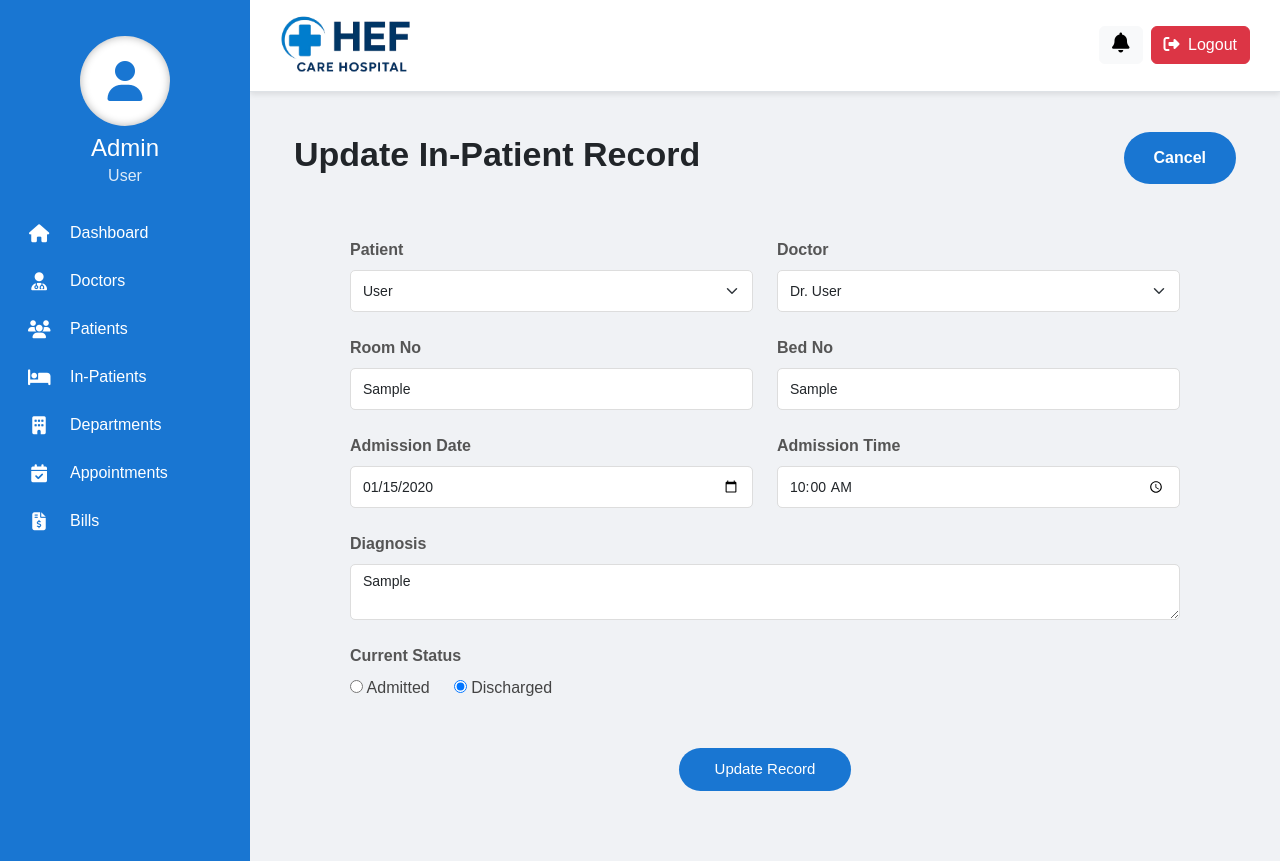
After one commit to fatimaabdulhayyi-bit/HMS, a Django app: page /update_In_Patient/1/ in a window 1280 px wide. The commit adds this page. Run offline with Django 5.2, Linux system fonts and the light colour scheme; tables that the repository leaves empty hold one stand-in row (values such as "Sample post").

Commit message:
Manage In-Patients

```diff
--- a/hospital/admin.py
+++ b/hospital/admin.py
@@ -1,10 +1,11 @@
 from django.contrib import admin
-from .models import UserAccount,Patients,Departments, Doctors, PatientFeedback
+from .models import UserAccount,Patients,Departments, Doctors, PatientFeedback, InPatient
 
 admin.site.register(UserAccount)
 admin.site.register(Patients)
 admin.site.register(Departments)
 admin.site.register(Doctors)
+admin.site.register(InPatient)
 class PatientFeedbackAdmin(admin.ModelAdmin):
     list_display = ( 'patient_name', 'description_short',)
     def patient_name(self, obj):
--- a/hospital/templates/hospital/admin/admin_dashboard.html
+++ b/hospital/templates/hospital/admin/admin_dashboard.html
@@ -35,13 +35,13 @@
 
     <!-- IPD -->
    <div class="col-xl-4 col-lg-4 col-md-6 col-sm-12">
-      <a href="{% url 'IPD' %}" class="dashboard-card">
+      <a href="{% url 'In_Patient' %}" class="dashboard-card">
         <div class="card-icon">
           <i class="fa fa-bed me-2"></i>
         </div>
         <div class="card-content">
           <h3>In-Patients</h3>
-          <p>0</p>
+          <p>{{ total_InPatients }}</p>
         </div>
       </a>
     </div>
--- a/hospital/templates/hospital/admin/base_admin.html
+++ b/hospital/templates/hospital/admin/base_admin.html
@@ -44,7 +44,7 @@
       <li class="nav-item"><a href="{% url 'admin_dashboard' %}" class="nav-link"><i class="fa fa-home me-2"></i>Dashboard</a></li>
       <li><a href="{% url 'doctors' %}" class="nav-link"><i class="fa fa-user-md me-2"></i>Doctors</a></li>
       <li><a href="{% url 'patients' %}" class="nav-link"><i class="fa fa-users me-2"></i>Patients</a></li>
-      <li><a href="{% url 'IPD' %}" class="nav-link"><i class="fa fa-bed me-2"></i>In-Patients</a></li>
+      <li><a href="{% url 'In_Patient' %}" class="nav-link"><i class="fa fa-bed me-2"></i>In-Patients</a></li>
       <li><a href="{% url 'department' %}" class="nav-link"><i class="fa fa-building me-2"></i>Departments</a></li>
       <li><a href="{% url 'manage_appointments' %}" class="nav-link"><i class="fa fa-calendar-check me-2"></i>Appointments</a></li>
       <li><a href="{% url 'bill_list' %}" class="nav-link"><i class="fa fa-file-invoice-dollar me-2"></i>Bills</a></li>
--- /dev/null
+++ b/hospital/templates/hospital/admin/update_In_Patient.html
@@ -0,0 +1,152 @@
+{% extends 'hospital/admin/base_admin.html' %}
+{% load static %}
+
+{% block title %}Update In-Patient{% endblock %}
+
+{% block content %}
+
+<div class="d-flex justify-content-between align-items-center mb-4 px-4 pt-4">
+  <h2 class="page-title">Update In-Patient Record</h2>
+  <a href="{% url 'In_Patient' %}" class="btn-back">Cancel</a>
+</div>
+
+<div class="doctor-form-wrapper">
+  <form method="POST" class="doctor-form" id="updateIpdForm">
+    {% csrf_token %}
+
+    <div class="row g-4">
+      <div class="col-md-6">
+        <label class="form-label">Patient</label>
+        <select name="patient" class="form-select" required>
+          {% for p in patients %}
+            <option value="{{ p.id }}" {% if p.id == record.patient.id %}selected{% endif %}>
+              {{ p.user.fullname }}
+            </option>
+          {% endfor %}
+        </select>
+      </div>
+
+      <div class="col-md-6">
+        <label class="form-label">Doctor</label>
+        <select name="doctor" class="form-select" required>
+          {% for d in doctors %}
+            <option value="{{ d.id }}" {% if d.id == record.doctor.id %}selected{% endif %}>
+              Dr. {{ d.user.fullname }}
+            </option>
+          {% endfor %}
+        </select>
+      </div>
+
+      <div class="col-md-6">
+        <label class="form-label">Room No</label>
+        <input type="text" id="room_no" name="room_no" class="form-control" value="{{ record.room_no }}" required>
+        <small id="roomError" style="color:red;"></small>
+      </div>
+
+      <div class="col-md-6">
+        <label class="form-label">Bed No</label>
+        <input type="text" id="bed_no" name="bed_no" class="form-control" value="{{ record.bed_no }}" required>
+        <small id="bedError" style="color:red;"></small>
+      </div>
+
+      <div class="col-md-6">
+        <label class="form-label">Admission Date</label>
+        <input type="date" id="admission_date" name="admission_date" class="form-control" value="{{ record.admission_date|date:'Y-m-d' }}" required>
+        <small id="dateError" style="color:red;"></small>
+      </div>
+
+      <div class="col-md-6">
+        <label class="form-label">Admission Time</label>
+        <input type="time" name="admission_time" class="form-control" value="{{ record.admission_time|time:'H:i' }}" required>
+      </div>
+
+      <div class="col-md-12">
+        <label class="form-label">Diagnosis</label>
+        <textarea id="diagnosis" name="diagnosis" class="form-control" rows="2" required>{{ record.diagnosis }}</textarea>
+        <small id="diagnosisError" style="color:red;"></small>
+      </div>
+    </div>
+
+    <div class="mt-4">
+      <label class="form-label">Current Status</label>
+      <div class="d-flex gap-4">
+        <label class="radio-label">
+          <input type="radio" name="status" value="Admitted" {% if not record.is_discharged %}checked{% endif %}> Admitted
+        </label>
+        <label class="radio-label">
+          <input type="radio" name="status" value="Discharged" {% if record.is_discharged %}checked{% endif %}> Discharged
+        </label>
+      </div>
+    </div>
+
+    <div class="text-center mt-5">
+      <button type="submit" class="btn-submit" id="updateBtn">Update Record</button>
+    </div>
+  </form>
+</div>
+
+<script>
+// 1. Browser calendar limit (Max today)
+let todayStr = new Date().toISOString().split("T")[0];
+document.getElementById("admission_date").setAttribute("max", todayStr);
+
+document.getElementById("updateIpdForm").addEventListener("submit", function(e){
+    let isValid = true;
+
+    // --- DATE VALIDATION ---
+    let inputDateVal = document.getElementById("admission_date").value;
+    let dateError = document.getElementById("dateError");
+    let today = new Date();
+    today.setHours(0, 0, 0, 0);
+    let selectedDate = new Date(inputDateVal);
+    selectedDate.setHours(0, 0, 0, 0);
+
+    if(selectedDate > today){
+        dateError.innerText = "Future date is not allowed.";
+        isValid = false;
+    } else {
+        dateError.innerText = "";
+    }
+
+    // --- DIAGNOSIS VALIDATION ---
+    let diag = document.getElementById("diagnosis").value.trim();
+    let diagError = document.getElementById("diagnosisError");
+    if(diag.length < 5){
+        diagError.innerText = "Please enter a valid diagnosis (min 5 characters).";
+        isValid = false;
+    } else {
+        diagError.innerText = "";
+    }
+
+    // --- ROOM/BED FORMAT VALIDATION ---
+    let pattern = /^[a-zA-Z0-9\s-]+$/;
+    let room = document.getElementById("room_no").value;
+    let bed = document.getElementById("bed_no").value;
+
+    if(!pattern.test(room)){
+        document.getElementById("roomError").innerText = "Special characters not allowed.";
+        isValid = false;
+    } else {
+        document.getElementById("roomError").innerText = "";
+    }
+
+    if(!pattern.test(bed)){
+        document.getElementById("bedError").innerText = "Special characters not allowed.";
+        isValid = false;
+    } else {
+        document.getElementById("bedError").innerText = "";
+    }
+
+    // Agar koi validation fail hui to form submit nahi hoga
+    if(!isValid){
+        e.preventDefault();
+    } else {
+        // Double submission prevention
+        const btn = document.getElementById("updateBtn");
+        btn.disabled = true;
+        btn.innerText = "Updating...";
+    }
+});
+</script>
+
+{% endblock %}
--- a/hospital/urls.py
+++ b/hospital/urls.py
@@ -25,8 +25,10 @@ urlpatterns = [
     path('add_patient/',views.add_patient, name='add_patient'),
     path('update-patient/<int:pk>/', views.update_patient, name='update_patient'),
     path('delete-patient/<int:pk>/', views.delete_patient, name='delete_patient'),
-    path('IPD/',views.IPD, name='IPD'),
-    path('add_IP-record/',views.add_IPrecord,name='add_IP-record'),
+    path('In_patient/', views.In_Patient, name='In_Patient'),
+    path('add_IP-record/', views.add_IPrecord, name='add_IP-record'),
+    path('update_In_Patient/<int:pk>/', views.update_In_Patient, name='update_In_Patient'),
+    path('discharge_patient/<int:pk>/', views.discharge_patient, name='discharge_patient'),
     path("add_appointment/",views.add_appointment, name="add_appointment"),
     path('patient_dashboard/',views.patient_dashboard, name='patient_dashboard'),
     path('appointments/', views.appointments, name='appointments'),
--- a/hospital/views.py
+++ b/hospital/views.py
@@ -1,5 +1,5 @@
 from django.shortcuts import render,redirect,get_object_or_404
-from .models import UserAccount, Patients, Departments, Doctors, PatientFeedback
+from .models import UserAccount, Patients, Departments, Doctors, PatientFeedback, InPatient
 from django.contrib.auth import authenticate, login as auth_login, logout
 from django.contrib import messages
 
@@ -199,12 +199,15 @@ def admin_dashboard(request):
     total_departments = Departments.objects.count()
     pending_doctors = Doctors.objects.filter(is_approved=False)
     total_doctors = Doctors.objects.count()
+
+    active_InPatients_count = InPatient.objects.filter(is_discharged=False).count()
+
     context = {
-
         'total_patients': total_patients,
         'total_doctors' : total_doctors,
         'total_departments': total_departments,
-        'pending_doctors': pending_doctors
+        'pending_doctors': pending_doctors,
+        'total_InPatients': active_InPatients_count
     }
     return render(request, 'hospital/admin/admin_dashboard.html', context)
 
@@ -452,12 +455,81 @@ def update_patient(request, pk):
     }
     return render(request, 'hospital/admin/update_patient.html', context)
 
+def In_Patient(request):
+    # 'ipd_records' variable name use kiya hai jo template mein loop ho raha hai
+    records = InPatient.objects.all().order_by('-admission_date')
+    return render(request, 'hospital/admin/In_patient.html', {'ipd_records': records})
 
-def IPD(request):
-    return render(request, 'hospital/admin/IPD.html')
+# 2. Add IPD Record
+def add_IPrecord(request):
+    if request.method == "POST":
+        p_id = request.POST.get('patient')
+        d_id = request.POST.get('doctor')
+        r_no = request.POST.get('room_no')
+        b_no = request.POST.get('bed_no')
 
-def add_IPrecord(request):
-    return render(request, 'hospital/admin/add_IP-record.html')
+        if InPatient.objects.filter(room_no=r_no, bed_no=b_no, is_discharged=False).exists():
+            messages.error(request, f"Room {r_no}, Bed {b_no} is already occupied!")
+        else:
+            InPatient.objects.create(
+                patient_id=p_id,
+                doctor_id=d_id,
+                room_no=r_no,
+                bed_no=b_no,
+                admission_date=request.POST.get('admission_date'),
+                admission_time=request.POST.get('admission_time'),
+                diagnosis=request.POST.get('diagnosis'),
+                is_discharged=(request.POST.get('status') == 'Discharged')
+            )
+            messages.success(request, "IPD Record added successfully!")
+            return redirect('In_Patient')
+
+    context = {
+        'patients': Patients.objects.all(),
+        'doctors': Doctors.objects.all()
+    }
+    return render(request, 'hospital/admin/add_IP-record.html', context)
+
+# 3. Update IPD Record
+def update_In_Patient(request, pk):
+    record = get_object_or_404(InPatient, pk=pk)
+
+    if request.method == "POST":
+        r_no = request.POST.get('room_no')
+        b_no = request.POST.get('bed_no')
+
+        occupied = InPatient.objects.filter(room_no=r_no, bed_no=b_no, is_discharged=False).exclude(pk=pk).exists()
+
+        if occupied:
+            messages.error(request, f"Bed {b_no} is already occupied by someone else!")
+        else:
+            record.patient_id = request.POST.get('patient')
+            record.doctor_id = request.POST.get('doctor')
+            record.room_no = r_no
+            record.bed_no = b_no
+            record.admission_date = request.POST.get('admission_date')
+            record.admission_time = request.POST.get('admission_time')
+            record.diagnosis = request.POST.get('diagnosis')
+            record.is_discharged = (request.POST.get('status') == 'Discharged')
+            record.save()
+
+            messages.success(request, "Record updated successfully!")
+            return redirect('In_Patient')
+
+    context = {
+        'record': record,
+        'patients': Patients.objects.all(),
+        'doctors': Doctors.objects.all(),
+    }
+    return render(request, 'hospital/admin/update_In_Patient.html', context)
+
+# 4. Discharge Patient
+def discharge_patient(request, pk):
+    record = get_object_or_404(InPatient, pk=pk)
+    record.is_discharged = True
+    record.save()
+    messages.success(request, f"{record.patient.user.fullname} has been discharged.")
+    return redirect('In_Patient')
 
 def add_appointment(request):
     return render(request, 'hospital/admin/add_appointment.html')
```
Also changed, not shown: hospital/models.py (+18 -0 lines), hospital/templates/hospital/admin/IPD.html (deleted, +0 -75 lines), hospital/templates/hospital/admin/In_Patient.html (added, +93 -0 lines), hospital/templates/hospital/admin/add_IP-record.html (+83 -37 lines), hospital/migrations/0010_inpatient.py (added).
